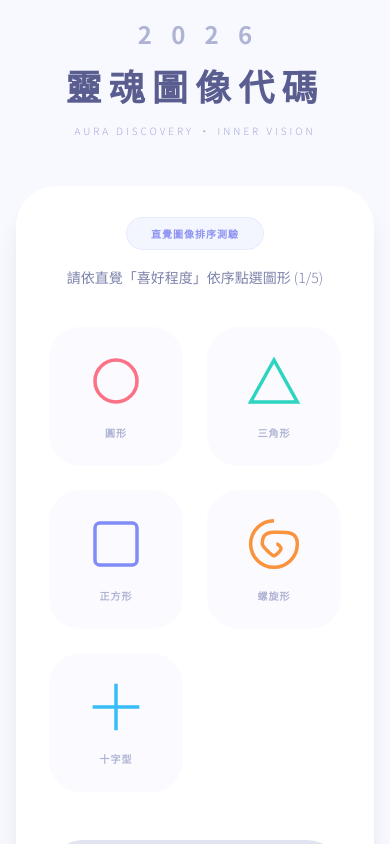
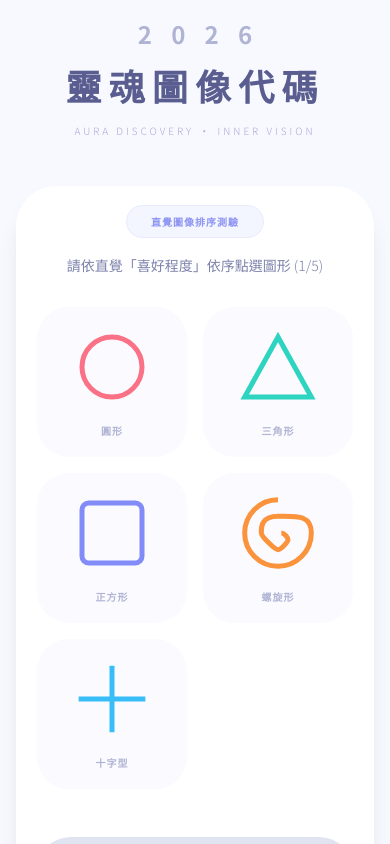
Before and after one commit to jubie-wu/soul-code-a, a React (Vite) app: page / in a window 390 px wide. Both pictures are taken after a click on the button "開啟內在探尋". Shown: the top 844 px of the page. Built offline with nearby package versions, Linux system fonts and the light colour scheme.

Commit message:
feat: Improve UI padding and spacing
Adjusted padding and spacing in the sorting stage for better visual appeal and mobile responsiveness.

```diff
--- a/App.tsx
+++ b/App.tsx
@@ -1,4 +1,3 @@
-
 import React, { useState } from 'react';
 import { ShapeId, Stage } from './types';
 import { SHAPES, RANK_CONFIG, LINE_LINK } from './constants';
@@ -127,8 +126,8 @@ const App: React.FC = () => {
 
         {stage === 'sorting' && (
           <div className="animate-in fade-in zoom-in-95 duration-500">
-            <div className="bg-white/90 backdrop-blur-xl rounded-[2.5rem] shadow-xl p-8 border border-white mb-6">
-              <div className="text-center mb-10">
+            <div className="bg-white/90 backdrop-blur-xl rounded-[2.5rem] shadow-xl p-5 md:p-10 border border-white mb-6">
+              <div className="text-center mb-8">
                 <span className="bg-[#f3f5ff] text-[#8e94f2] px-6 py-2 rounded-full text-[10px] font-bold uppercase tracking-widest border border-[#8e94f2]/10">
                   直覺圖像排序測驗
                 </span>
@@ -137,7 +136,7 @@ const App: React.FC = () => {
                 </p>
               </div>
 
-              <div className="grid grid-cols-2 md:grid-cols-3 gap-6 mb-12">
+              <div className="grid grid-cols-2 md:grid-cols-3 gap-4 md:gap-8 mb-12">
                 {SHAPES.map((shape) => {
                   const rank = selection.indexOf(shape.id) + 1;
                   const isSelected = rank > 0;
@@ -145,18 +144,18 @@ const App: React.FC = () => {
                     <button
                       key={shape.id}
                       onClick={() => handleShapeClick(shape.id)}
-                      className={`relative aspect-square rounded-[2rem] p-6 transition-all duration-500 flex flex-col items-center justify-center border-2
+                      className={`relative aspect-square rounded-[2rem] p-4 md:p-8 transition-all duration-500 flex flex-col items-center justify-center border-2
                         ${isSelected
                           ? `bg-white border-[${shape.color.split(' ')[1].replace('text-', '')}] shadow-[0_15px_30px_rgba(0,0,0,0.05)] scale-95`
                           : 'bg-[#fafaff] border-transparent hover:bg-white hover:border-[#8e94f2]/20'
                         }`}
                     >
-                      <div className={`w-14 h-14 md:w-16 md:h-16 transition-all duration-500 ${isSelected ? 'opacity-10 blur-[2px]' : shape.color.split(' ')[1]}`}>
+                      <div className={`w-20 h-20 md:w-24 md:h-24 transition-all duration-500 ${isSelected ? 'opacity-10 blur-[2px]' : shape.color.split(' ')[1]}`}>
                         {shape.icon}
                       </div>
                       {isSelected && (
                         <div className="absolute inset-0 flex items-center justify-center">
-                          <span className="text-5xl font-bold italic" style={{ color: primaryColor }}>{rank}</span>
+                          <span className="text-6xl md:text-7xl font-bold italic" style={{ color: primaryColor }}>{rank}</span>
                         </div>
                       )}
                       <span className="mt-4 text-[10px] font-bold text-[#b0b4d4] tracking-widest uppercase">{shape.name}</span>
@@ -222,12 +221,12 @@ const App: React.FC = () => {
                 return (
                   <div
                     key={index}
-                    className={`bg-white/70 backdrop-blur-md rounded-[2rem] p-7 border transition-all duration-700 relative overflow-hidden
+                    className={`bg-white/70 backdrop-blur-md rounded-[2rem] p-4 sm:p-7 border transition-all duration-700 relative overflow-hidden
                       ${isLocked ? 'border-white/50 opacity-90' : 'border-[#8e94f2] shadow-xl scale-[1.02]'}
                     `}
                     style={{ borderColor: isLocked ? undefined : primaryColor }}
                   >
-                    <div className="flex items-start gap-6">
+                    <div className="flex items-start gap-3 sm:gap-6">
                       <div className={`w-12 h-12 rounded-full flex items-center justify-center font-bold text-lg shrink-0
                         ${isLocked ? 'bg-white text-[#b0b4d4]' : 'text-white'}`}
                         style={{ background: isLocked ? undefined : `linear-gradient(135deg, ${primaryColor}, ${secondaryColor})` }}
@@ -238,18 +237,19 @@ const App: React.FC = () => {
                         <h4 className={`text-lg font-bold tracking-wide ${isLocked ? 'text-[#8a8fa3]' : 'text-[#5a5d8f]'}`}>
                           {config.title}
                         </h4>
-                        <div className={`mt-4 flex items-center gap-5 transition-all duration-1000 ${isLocked ? 'blur-locked' : ''}`}>
-                          <div className={`w-10 h-10 ${isLocked ? 'text-[#b0b4d4]' : shape.color.split(' ')[1]}`}>
+                        <div className={`mt-4 flex items-center gap-4 sm:gap-5 transition-all duration-1000 ${isLocked ? 'blur-locked' : ''}`}>
+                          {/* 調整圖形尺寸為 w-16，避免壓迫文字但保持清晰 */}
+                          <div className={`w-16 h-16 sm:w-14 sm:h-14 shrink-0 ${isLocked ? 'text-[#b0b4d4]' : shape.color.split(' ')[1]}`}>
                             {shape.icon}
                           </div>
                           <div className="flex flex-col">
                             <span className="text-[9px] text-[#b0b4d4] font-bold uppercase tracking-widest mb-1">{shape.name}</span>
-                            <span className="text-lg font-bold text-[#5a5d8f] leading-tight">{config.mappings[shapeId]}</span>
+                            <span className="text-base sm:text-lg font-bold text-[#5a5d8f] leading-tight">{config.mappings[shapeId]}</span>
                           </div>
                         </div>
                       </div>
                       {isLocked && (
-                        <div className="absolute right-6 bottom-6 opacity-30">
+                        <div className="absolute right-6 bottom-6 opacity-30 hidden sm:block">
                           <svg className="w-10 h-10 text-[#b0b4d4]" fill="none" viewBox="0 0 24 24" stroke="currentColor">
                              <path strokeLinecap="round" strokeLinejoin="round" strokeWidth={1} d="M12 15v2m-6 4h12a2 2 0 002-2v-6a2 2 0 00-2-2H6a2 2 0 00-2 2v6a2 2 0 002 2zm10-10V7a4 4 0 00-8 0v4h8z" />
                           </svg>
@@ -268,7 +268,7 @@ const App: React.FC = () => {
                 <p>此刻的覺察，已在潛意識播下種子。</p>
                 <p>完整的「2026 靈魂圖像報告」將為你解讀：</p>
                 <p>那些隱藏在排名背後，你的天賦、狀態、動力與內在覺察。</p>
-                <p>傳送靈魂代碼到居筆官方line，讓我們陪伴你開啟這段旅程。</p>
+                <p>探尋真實的內在，活出完整的人生，讓我們陪伴你開啟這段旅程。</p>
               </div>
 
               {/* 高亮操作說明 */}
@@ -293,9 +293,9 @@ const App: React.FC = () => {
                 target="_blank"
                 rel="noopener noreferrer"
                 style={{ background: `linear-gradient(135deg, ${primaryColor}, ${secondaryColor})` }}
-                className="flex items-center justify-center text-white w-full py-5 px-4 md:px-10 rounded-full font-bold text-[15px] xs:text-base md:text-xl whitespace-nowrap hover:brightness-105 transition-all active:scale-[0.98] shadow-[0_15px_30px_rgba(142,148,242,0.3)]"
+                className="flex items-center justify-center text-white w-full py-6 px-8 md:px-12 rounded-full font-bold text-[15px] xs:text-[17px] sm:text-[19px] md:text-2xl whitespace-nowrap hover:brightness-105 transition-all active:scale-[0.98] shadow-[0_15px_30px_rgba(142,148,242,0.3)]"
               >
-                前往居筆 Line@ 免費獲獲完整報告
+                前往居筆 LINE@ 免費獲取完整報告
               </a>
             </div>
 
```
